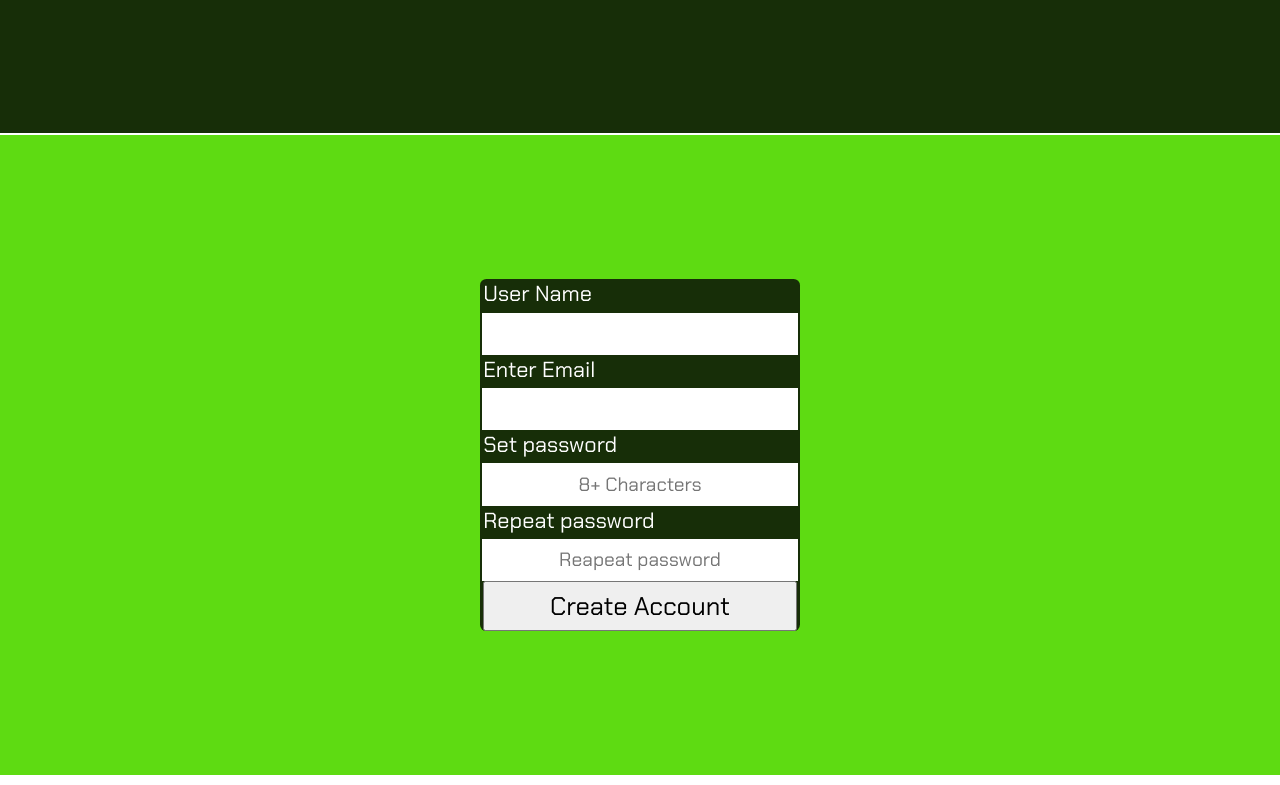
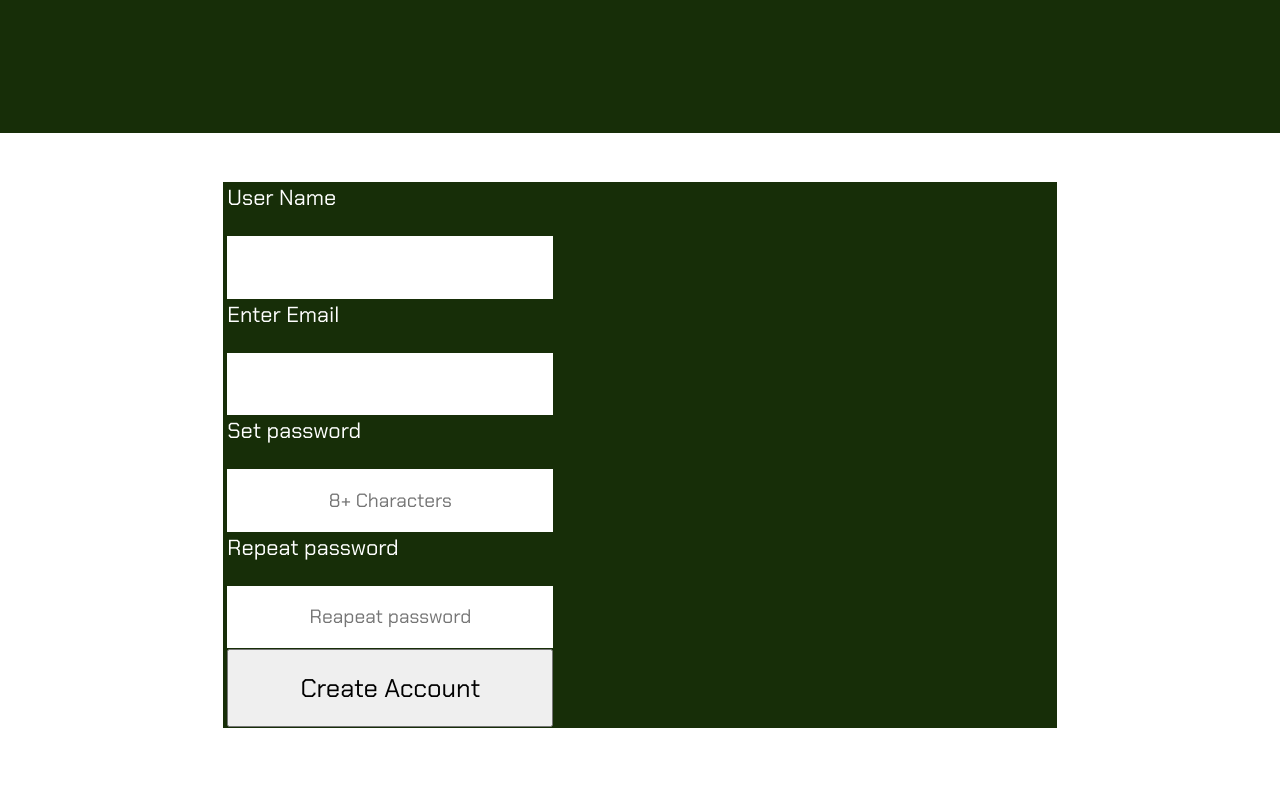
Before and after one commit to MokuaEnock/NxT-learn, a React (Create React App) app: page / in a window 1280 px wide. Shown: the part 740-1525 px from the top of the page. Built offline with nearby package versions, Linux system fonts and the light colour scheme; no server answers; grey boxes are pictures that could not be loaded.

Commit message:
create skeleton of login form

```diff
--- a/src/App.css
+++ b/src/App.css
@@ -179,7 +179,7 @@ footer {
   justify-content: space-evenly;
   height: 17vw;
   width: 100%;
-  border-top:#172e08 0.4vw solid;
+  border-top: #172e08 0.4vw solid;
   background-color: #172e08;
 }
 
@@ -874,26 +874,41 @@ button {
 }
 
 /* login form ========================================================================== */
-
-#loginform {
+#formsection {
   width: 100%;
   height: 50vw;
-  background-color: #5edb12;
   display: flex;
   flex-direction: row;
   justify-content: center;
   align-items: center;
+  background-color: #ffffff;
+}
+
+#loginform {
+  display: flex;
+  flex-direction: row;
+  justify-content: center;
+  align-items: center;
+  border: thin solid #172e08;
+  width: 65%;
+  height: 85%;
 }
 
 #loginform > div {
-  width: 25%;
-  height: 55%;
+  height: 100%;
   background-color: #172e08;
-  border-radius: 0.5vw;
   display: flex;
   flex-direction: column;
   justify-content: space-evenly;
   align-items: center;
+}
+
+#loginform> #logform{
+  width: 40%;
+}
+
+#imagform{
+  width: 60%;
 }
 
 #loginform > div > button {
@@ -912,7 +927,7 @@ label {
 input {
   width: 98%;
   height: 12%;
-  border: thin solid #ffffff;
+  border: thin solid;
   font-size: 1.5vw;
   text-align: center;
   color: #172e08;
--- a/src/components/login/LoginForm.js
+++ b/src/components/login/LoginForm.js
@@ -3,7 +3,7 @@ import React from "react";
 function LoginForm() {
   return (
     <form id="loginform">
-      <div>
+      <div id="logform">
         <label htmlFor="username">User Name</label>
         <input type="text" id="username" required />
         <label htmlFor="email">Enter Email</label>
@@ -26,6 +26,7 @@ function LoginForm() {
         />
         <button>Create Account</button>
       </div>
+      <div id="imagform"></div>
     </form>
   );
 }
--- a/src/components/login/login.js
+++ b/src/components/login/login.js
@@ -3,9 +3,9 @@ import LoginForm from "./LoginForm";
 
 function Login() {
   return (
-    <>
+    <section id="formsection">
       <LoginForm />
-    </>
+    </section>
   );
 }
 
```
